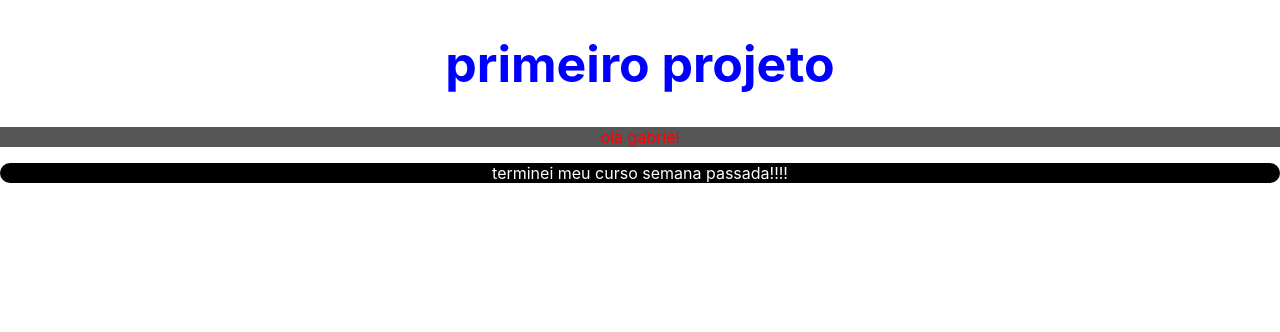
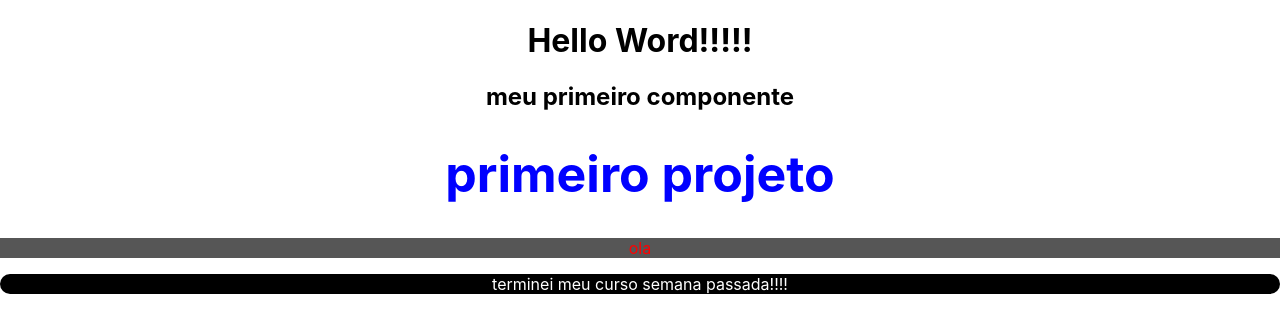
Before and after one commit to gabrielpassos2008/curso-React, a React (Create React App) app in the folder primeiro-react/: page / in a window 1280 px wide. Shown: the top 332 px of the page. Built offline with nearby package versions, Linux system fonts and the light colour scheme.

Commit message:
- aprendo a criar componentes e tambem a adicionar ele no app.

```diff
--- a/primeiro-react/src/App.js
+++ b/primeiro-react/src/App.js
@@ -1,13 +1,13 @@
 import logo from './logo.svg';
 import './App.css';
+import HelloWord from './components/HelloWord';
 
 function App() {
   const name = "gabriel"
   return (
     <div className="App">
-      <h1 className='titulo'>primeiro projeto </h1>
-      <p className='tituloNome'>ola {name}</p>
-      <p className='text'>terminei meu curso semana passada!!!!</p>
+
+      <HelloWord></HelloWord>
     </div>
   );
 }
--- /dev/null
+++ b/primeiro-react/src/components/Frase.js
@@ -0,0 +1,12 @@
+import '../App.css';
+function Frase(){
+    return(
+        <div>
+            <h1 className='titulo'>primeiro projeto </h1>
+            <p className='tituloNome'>ola </p>
+            <p className='text'>terminei meu curso semana passada!!!!</p>
+        </div>
+    );
+}
+
+export default Frase
--- /dev/null
+++ b/primeiro-react/src/components/HelloWord.js
@@ -0,0 +1,13 @@
+import Frase from "./Frase";
+
+function HelloWord(){
+    return(
+        <div>
+            <h1>Hello Word!!!!!</h1>
+            <h2>meu primeiro componente</h2>
+            <Frase></Frase>
+        </div>
+    );
+}
+
+export default HelloWord
```
